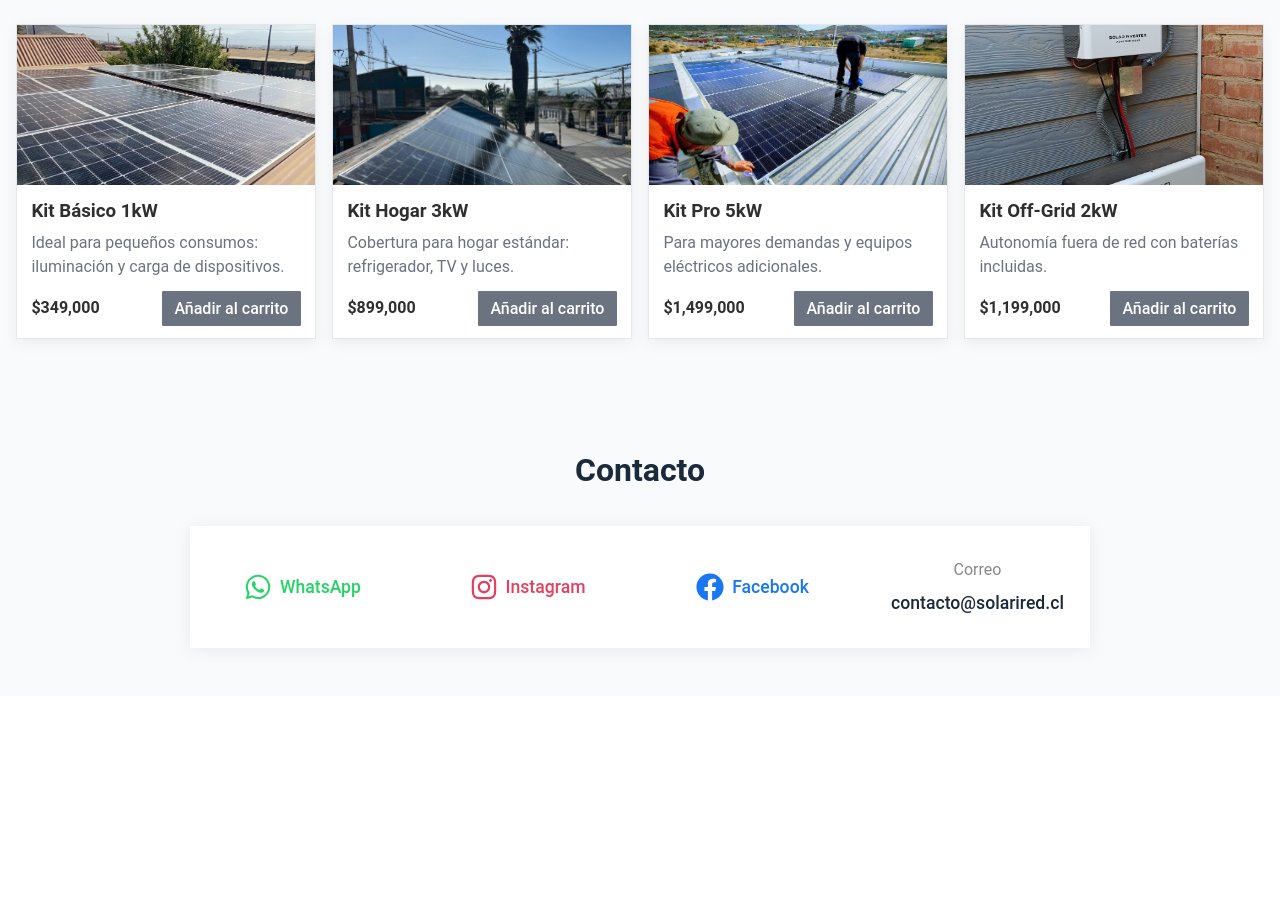
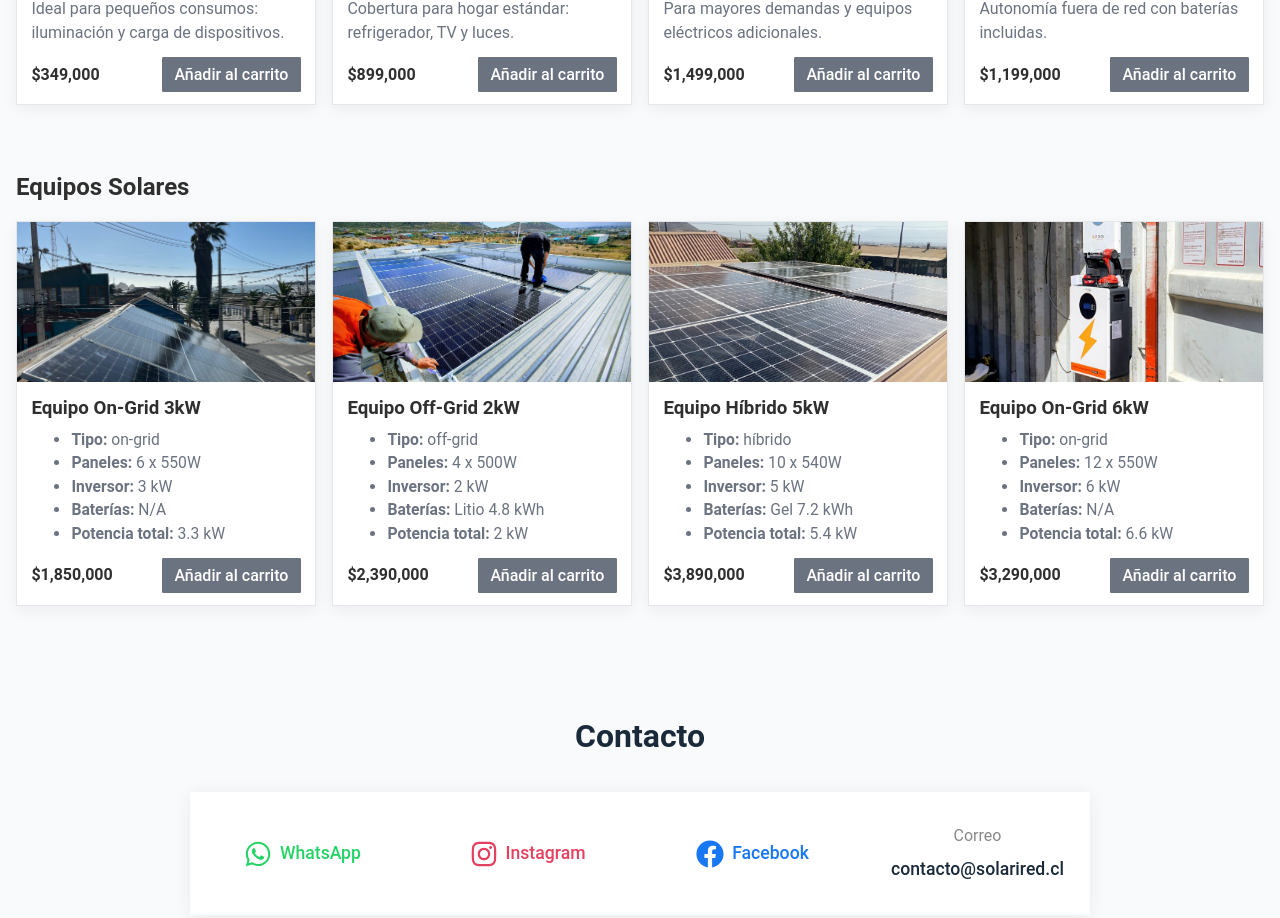
Before and after one commit to NomekoGenkah/Solarired, a React (Vite) app: page / in a window 1280 px wide. Shown: the part 1220-2138 px from the top of the page. Before the commit the page ends 1916 px from the top, so only its background shows below. Built offline with nearby package versions, Linux system fonts and the light colour scheme.

Commit message:
visual changes

```diff
--- a/src/App.tsx
+++ b/src/App.tsx
@@ -3,8 +3,9 @@ import Header from './components/Header'
 import Hotbar from './components/Hotbar'
 import MediaHero from './components/MediaHero'
 import Kits, { type KitItem } from './components/Kits'
+import Equipos, { type EquipoItem } from './components/Equipos'
+import { equiposData } from './equiposData'
 import CartSidebar from './components/CartSidebar'
-import About from './components/About'
 import Contact from './components/Contact'
 import React from 'react'
 
@@ -54,9 +55,9 @@ function App() {
   ]
 
   const [cartOpen, setCartOpen] = React.useState(false)
-  const [cartItems, setCartItems] = React.useState<KitItem[]>([])
+  const [cartItems, setCartItems] = React.useState<(KitItem | EquipoItem)[]>([])
 
-  const addToCart = (item: KitItem) => {
+  const addToCart = (item: KitItem | EquipoItem) => {
     setCartItems((prev) => [...prev, item])
     setCartOpen(true)
   }
@@ -72,8 +73,8 @@ function App() {
       <Hotbar onCartClick={() => setCartOpen(true)}/>
     </div>
     <MediaHero fotos={fotos_po} showLogo={true}></MediaHero>
-    <About />
     <Kits items={kitsData} onAddToCart={addToCart} />
+    <Equipos items={equiposData} onAddToCart={addToCart} />
     <Contact />
     <CartSidebar open={cartOpen} items={cartItems} onClose={() => setCartOpen(false)} onRemoveItem={removeFromCart} />
     </>
--- a/src/components/CartSidebar.tsx
+++ b/src/components/CartSidebar.tsx
@@ -1,10 +1,13 @@
 import React from 'react'
 import './CartSidebar.css'
 import { type KitItem } from './Kits'
+import { type EquipoItem } from './Equipos'
+
+type CartItem = KitItem | EquipoItem
 
 type CartSidebarProps = {
   open: boolean
-  items: KitItem[]
+  items: CartItem[]
   onClose: () => void
   onRemoveItem: (id: string) => void
 }
@@ -13,7 +16,9 @@ const CartSidebar: React.FC<CartSidebarProps> = ({ open, items, onClose, onRemov
   const handleQuote = () => {
     if (!items.length) return
     const grouped = items.reduce<Record<string, { title: string; unit: number; qty: number }>>((acc, it) => {
-      if (!acc[it.id]) acc[it.id] = { title: it.title, unit: it.price, qty: 0 }
+      const title = 'title' in it ? it.title : it.nombre
+      const price = 'price' in it ? it.price : it.precioUnitarioCLP
+      if (!acc[it.id]) acc[it.id] = { title, unit: price, qty: 0 }
       acc[it.id].qty += 1
       return acc
     }, {})
@@ -23,7 +28,7 @@ const CartSidebar: React.FC<CartSidebarProps> = ({ open, items, onClose, onRemov
       return `- ${title} x${qty} ($${lineTotal.toLocaleString('es-CL')})`
     })
 
-    const total = items.reduce((sum, it) => sum + it.price, 0)
+    const total = items.reduce((sum, it) => sum + ('price' in it ? it.price : it.precioUnitarioCLP), 0)
     const message = [
       'Hola, quiero cotizar los siguientes productos:',
       ...lines,
@@ -47,21 +52,25 @@ const CartSidebar: React.FC<CartSidebarProps> = ({ open, items, onClose, onRemov
             <p className="cart-empty">Tu carrito está vacío.</p>
           ) : (
             <ul className="cart-list">
-              {items.map((item) => (
+              {items.map((item) => {
+                const itemTitle = 'title' in item ? item.title : item.nombre
+                const itemPrice = 'price' in item ? item.price : item.precioUnitarioCLP
+                return (
                   <li key={item.id} className="cart-item">
                     <div className="cart-item__info">
-                    <span className="cart-item__title">{item.title}</span>
-                    <span className="cart-item__price">${item.price.toLocaleString()}</span>
+                      <span className="cart-item__title">{itemTitle}</span>
+                      <span className="cart-item__price">${itemPrice.toLocaleString()}</span>
                     </div>
                     <button
                       className="cart-item__remove"
                       onClick={() => onRemoveItem(item.id)}
-                    aria-label={`Eliminar ${item.title} del carrito`}
+                      aria-label={`Eliminar ${itemTitle} del carrito`}
                     >
                       Eliminar
                     </button>
                   </li>
-              ))}
+                )
+              })}
             </ul>
           )}
         </div>
--- /dev/null
+++ b/src/components/Equipos.tsx
@@ -0,0 +1,59 @@
+import React from 'react';
+import './Kits.css';
+
+type EquipoItem = {
+  id: string;
+  nombre: string;
+  tipo: 'on-grid' | 'off-grid' | 'híbrido';
+  paneles: { cantidad: number; potenciaW: number };
+  inversorKW: number;
+  baterias: { tipo: string; capacidadKWh: number };
+  potenciaTotalKW: number;
+  precioUnitarioCLP: number;
+  image?: string;
+};
+
+type EquiposProps = {
+  items: EquipoItem[];
+  onAddToCart: (item: EquipoItem) => void;
+};
+
+const Equipos: React.FC<EquiposProps> = ({ items, onAddToCart }) => {
+  return (
+    <section id="equipos" className="kits" aria-labelledby="equipos-title">
+      <h2 id="equipos-title" className="kits__title">Equipos Solares</h2>
+      <div className="kits__grid">
+        {items.map((equipo) => (
+          <article key={equipo.id} className="kit-card" aria-label={equipo.nombre}>
+            {equipo.image && (
+              <img className="kit-card__image" src={equipo.image} alt={equipo.nombre} />
+            )}
+            <div className="kit-card__body">
+              <h3 className="kit-card__title">{equipo.nombre}</h3>
+              <ul className="kit-card__desc" style={{textAlign: 'left', fontSize: '0.98em'}}>
+                <li><b>Tipo:</b> {equipo.tipo}</li>
+                <li><b>Paneles:</b> {equipo.paneles.cantidad} x {equipo.paneles.potenciaW}W</li>
+                <li><b>Inversor:</b> {equipo.inversorKW} kW</li>
+                <li><b>Baterías:</b> {equipo.baterias.tipo} {equipo.baterias.capacidadKWh > 0 ? equipo.baterias.capacidadKWh + ' kWh' : ''}</li>
+                <li><b>Potencia total:</b> {equipo.potenciaTotalKW} kW</li>
+              </ul>
+              <div className="kit-card__footer">
+                <span className="kit-card__price">${equipo.precioUnitarioCLP.toLocaleString()}</span>
+                <button
+                  className="kit-card__add"
+                  onClick={() => onAddToCart(equipo)}
+                  aria-label={`Añadir ${equipo.nombre} al carrito`}
+                >
+                  Añadir al carrito
+                </button>
+              </div>
+            </div>
+          </article>
+        ))}
+      </div>
+    </section>
+  );
+};
+
+export default Equipos;
+export type { EquiposProps, EquipoItem };
--- a/src/components/Hotbar.tsx
+++ b/src/components/Hotbar.tsx
@@ -9,6 +9,11 @@ type HotbarProps = {
 const Hotbar: React.FC<HotbarProps> = ({ onCartClick }) => {
   const scrollToKits = () => {
     const el = document.getElementById('kits')
+    if (el) el.scrollIntoView({ behavior: 'smooth', block: 'start' })
+  }
+
+  const scrollToEquipos = () => {
+    const el = document.getElementById('equipos')
     if (el) el.scrollIntoView({ behavior: 'smooth', block: 'start' })
   }
   return (
@@ -41,12 +46,13 @@ const Hotbar: React.FC<HotbarProps> = ({ onCartClick }) => {
             </button>
           </li>
 
+
           <li className="nav-item" role="none">
-            <button className="nav-link" role="menuitem">Cotizador</button>
+            <button className="nav-link" role="menuitem" onClick={scrollToKits}>Kits</button>
           </li>
 
           <li className="nav-item" role="none">
-            <button className="nav-link" role="menuitem" onClick={scrollToKits}>Kits</button>
+            <button className="nav-link" role="menuitem" onClick={scrollToEquipos}>Equipos</button>
           </li>
 
           <li className="nav-item" role="none">
--- /dev/null
+++ b/src/equiposData.ts
@@ -0,0 +1,52 @@
+import paneles2 from './assets/paneles2.jpeg';
+import paneles3 from './assets/paneles3.jpeg';
+import paneles from './assets/paneles.jpeg';
+import panel2 from './assets/panel2.jpeg';
+import type { EquipoItem } from './components/Equipos';
+
+export const equiposData: EquipoItem[] = [
+  {
+    id: 'equipo-on1',
+    nombre: 'Equipo On-Grid 3kW',
+    tipo: 'on-grid',
+    paneles: { cantidad: 6, potenciaW: 550 },
+    inversorKW: 3,
+    baterias: { tipo: 'N/A', capacidadKWh: 0 },
+    potenciaTotalKW: 3.3,
+    precioUnitarioCLP: 1850000,
+    image: paneles2
+  },
+  {
+    id: 'equipo-off1',
+    nombre: 'Equipo Off-Grid 2kW',
+    tipo: 'off-grid',
+    paneles: { cantidad: 4, potenciaW: 500 },
+    inversorKW: 2,
+    baterias: { tipo: 'Litio', capacidadKWh: 4.8 },
+    potenciaTotalKW: 2,
+    precioUnitarioCLP: 2390000,
+    image: paneles3
+  },
+  {
+    id: 'equipo-hibrido1',
+    nombre: 'Equipo Híbrido 5kW',
+    tipo: 'híbrido',
+    paneles: { cantidad: 10, potenciaW: 540 },
+    inversorKW: 5,
+    baterias: { tipo: 'Gel', capacidadKWh: 7.2 },
+    potenciaTotalKW: 5.4,
+    precioUnitarioCLP: 3890000,
+    image: paneles
+  },
+  {
+    id: 'equipo-on2',
+    nombre: 'Equipo On-Grid 6kW',
+    tipo: 'on-grid',
+    paneles: { cantidad: 12, potenciaW: 550 },
+    inversorKW: 6,
+    baterias: { tipo: 'N/A', capacidadKWh: 0 },
+    potenciaTotalKW: 6.6,
+    precioUnitarioCLP: 3290000,
+    image: panel2
+  }
+];
```
Lines whose indentation alone changed are shown as unchanged.
